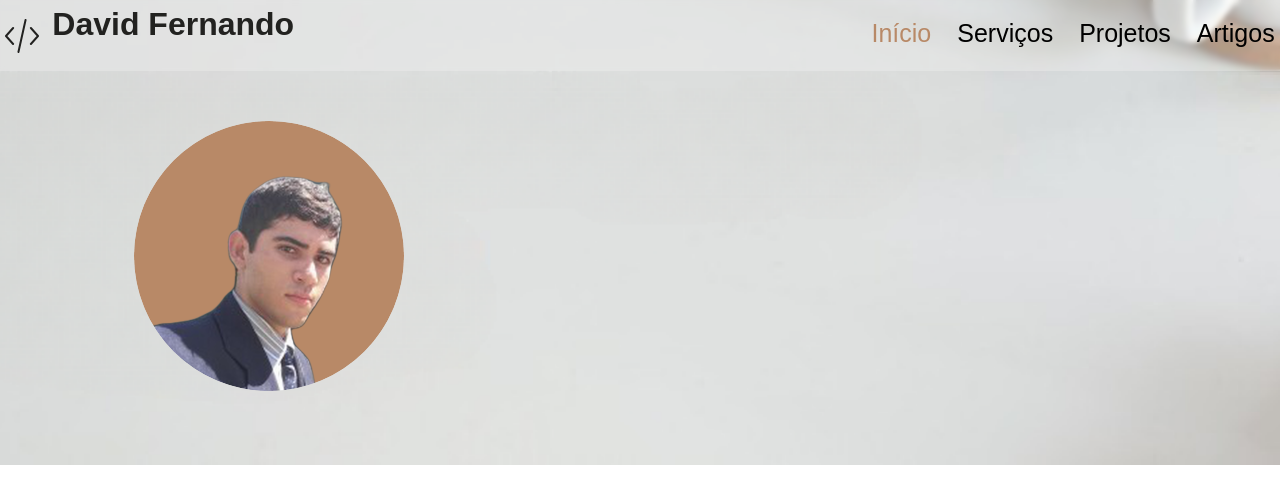
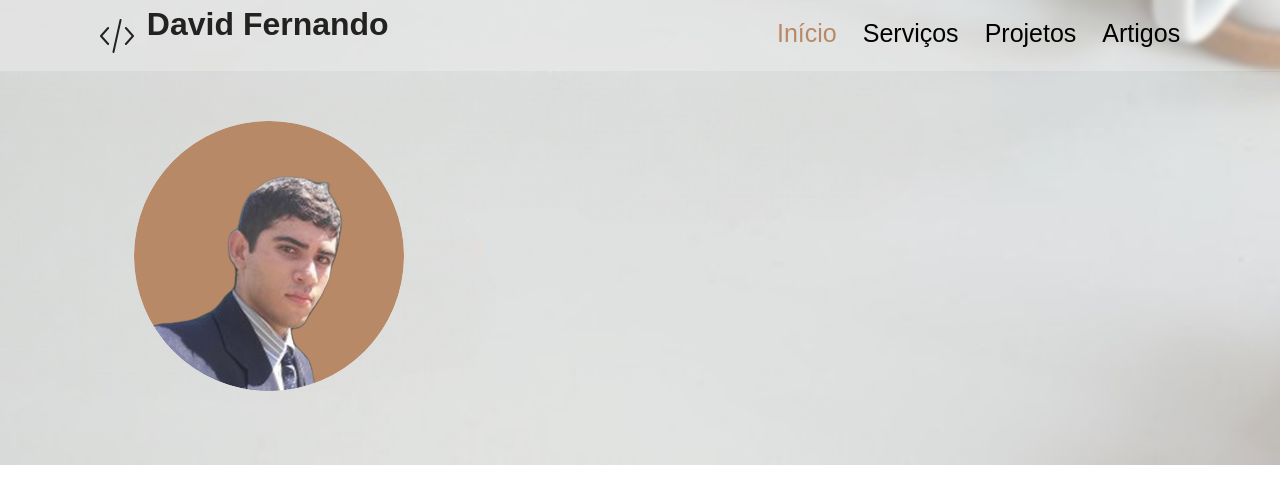
Before and after one commit to david-fernando/davidfernandodev, a Next.js app: page / in a window 1280 px wide. Shown: the top 504 px of the page. Built offline with nearby package versions, Linux system fonts and the light colour scheme.

Commit message:
Update Navigation.module.css

```diff
--- a/src/styles/components/Navigation.module.css
+++ b/src/styles/components/Navigation.module.css
@@ -8,8 +8,8 @@
 }
 
 .content {
-  @apply flex justify-start items-center;
-  gap: 44dvw;
+  @apply flex justify-between items-center;
+  width: 84.4dvw
 }
 
 .logotipo {
```
